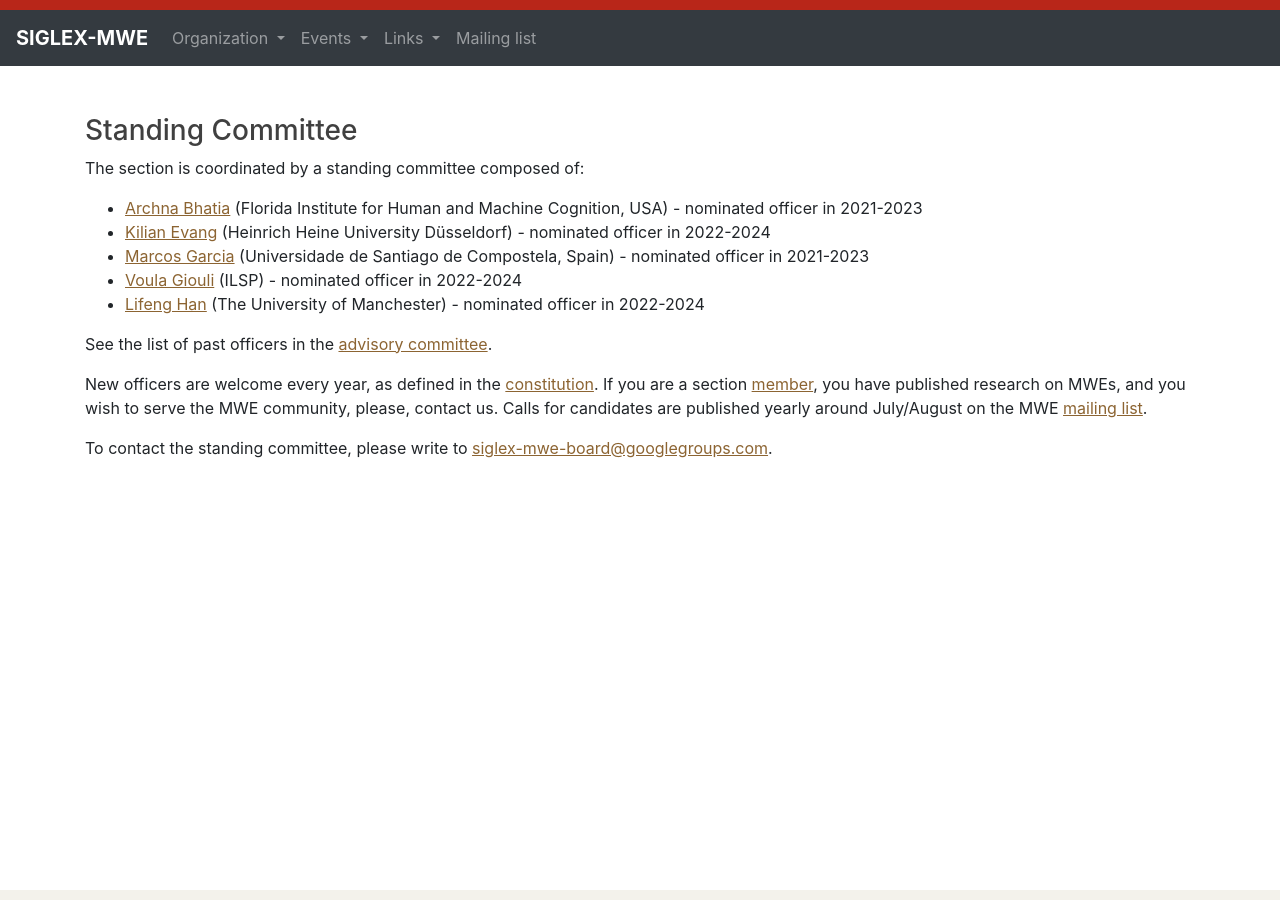
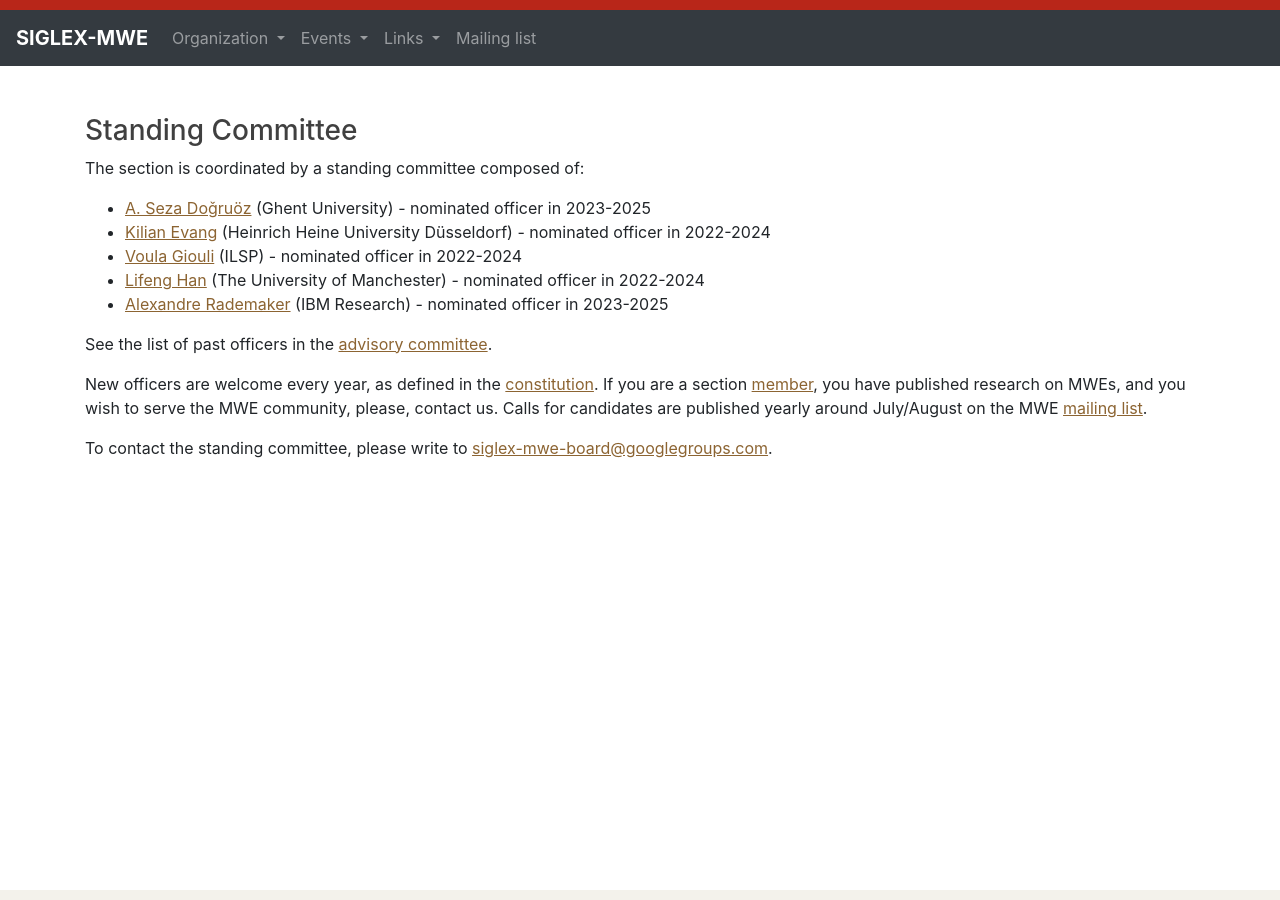
Before and after one commit to multiword/multiword.github.io, a Jekyll site: the page built from organization/standingcommittee.md, in a window 1280 px wide. Built offline with Jekyll 4.4.1, drawn with Linux system fonts in a browser that asks for light colours.

Commit message:
Updated committees
* added Alexandre and Seza to standing committee
* moved Archna and Marcos to advisory committee

```diff
--- a/organization/standingcommittee.md
+++ b/organization/standingcommittee.md
@@ -7,11 +7,11 @@ layout: default
 
 The section is coordinated by a standing committee composed of:
 
-- [Archna Bhatia](https://www.ihmc.us/groups/abhatia/) (Florida Institute for Human and Machine Cognition, USA) - nominated officer in 2021-2023
+- [A. Seza Doǧruöz](https://research.flw.ugent.be/en/as.dogruoz) (Ghent University) - nominated officer in 2023-2025
 - [Kilian Evang](https://kilian.evang.name/) (Heinrich Heine University Düsseldorf) - nominated officer in 2022-2024
-- [Marcos Garcia](https://citius.gal/team/marcos-garcia-gonzalez) (Universidade de Santiago de Compostela, Spain) - nominated officer in 2021-2023
 - [Voula Giouli](https://www.ilsp.gr/en/members/giouli-voula-2/) (ILSP) - nominated officer in 2022-2024
 - [Lifeng Han](https://www.research.manchester.ac.uk/portal/lifeng.han.html) (The University of Manchester) - nominated officer in 2022-2024
+- [Alexandre Rademaker](http://arademaker.github.io/) (IBM Research) - nominated officer in 2023-2025
 
 See the list of past officers in the [advisory committee](advisorycommittee).
 
```
Also changed, not shown: organization/advisorycommittee.md (+2 -0 lines).
